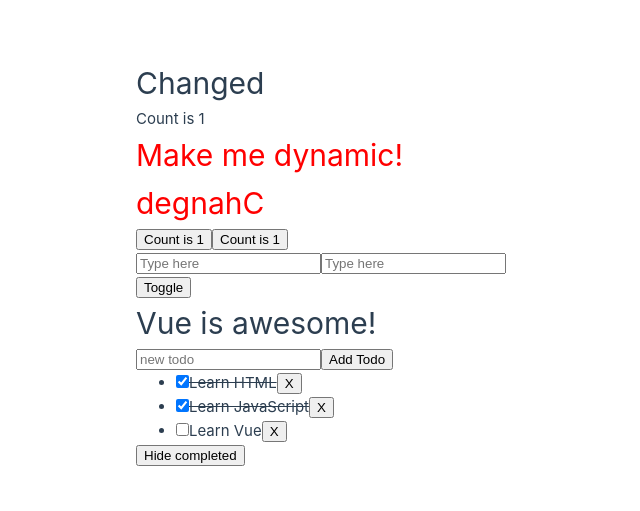
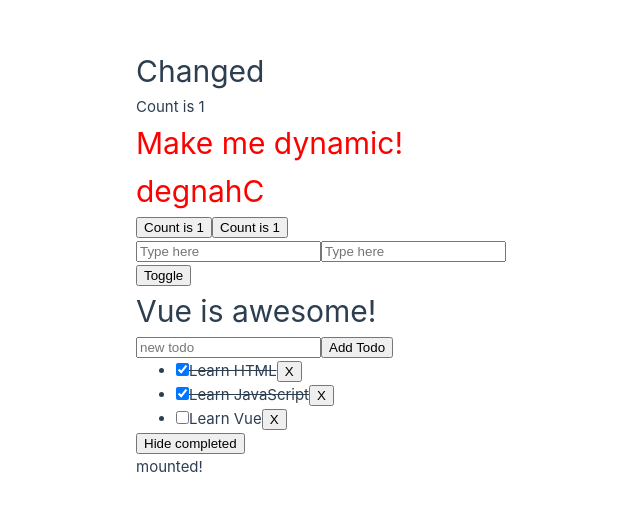
Before and after one commit to devmizz/vue-practice, a Vue app: page / in a window 1280 px wide. Shown: the part 137-648 px from the top of the page, without its empty margins (134-774 px from the left). Built offline with nearby package versions, Linux system fonts and the light colour scheme.

Commit message:
Lifecycle and Template Refs

```diff
--- a/src/App.vue
+++ b/src/App.vue
@@ -1,6 +1,7 @@
 <script setup>
 import Tutorial from "@/components/Tutorial.vue";
 import ListRendering from "@/components/ListRendering.vue";
+import LifecycleAndTemplateRefs from "@/components/LifecycleAndTemplateRefs.vue";
 </script>
 
 <template>
@@ -8,9 +9,11 @@
     <div>
       <Tutorial/>
     </div>
-
     <div>
       <ListRendering/>
+    </div>
+    <div>
+      <LifecycleAndTemplateRefs/>
     </div>
   </main>
 </template>
--- /dev/null
+++ b/src/components/LifecycleAndTemplateRefs.vue
@@ -0,0 +1,13 @@
+<script setup>
+import {onMounted, ref} from 'vue'
+
+const pElementRef = ref(null)
+
+onMounted(() => {
+  pElementRef.value.textContent = 'mounted!'
+})
+</script>
+
+<template>
+  <p ref="pElementRef">Hello</p>
+</template>
```
